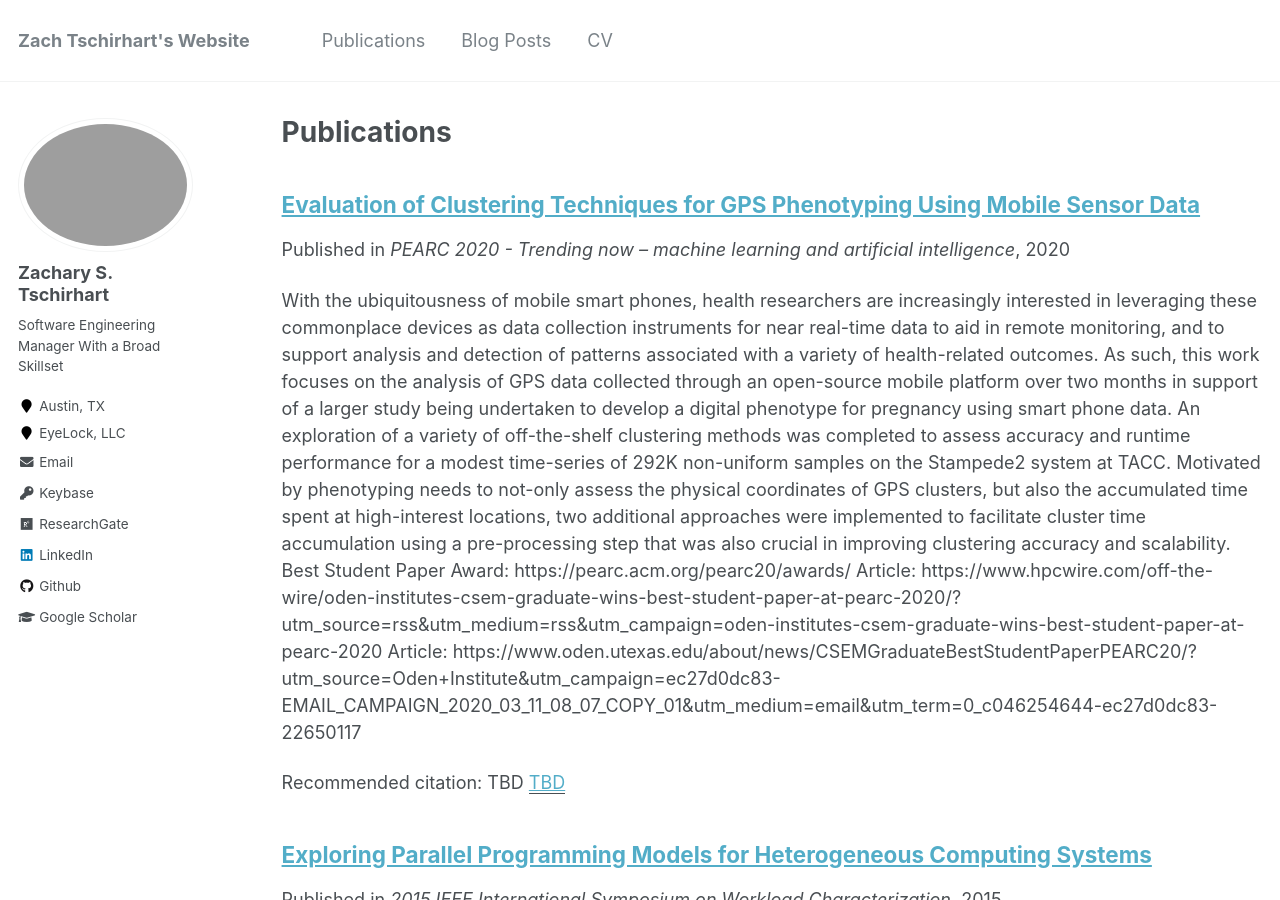
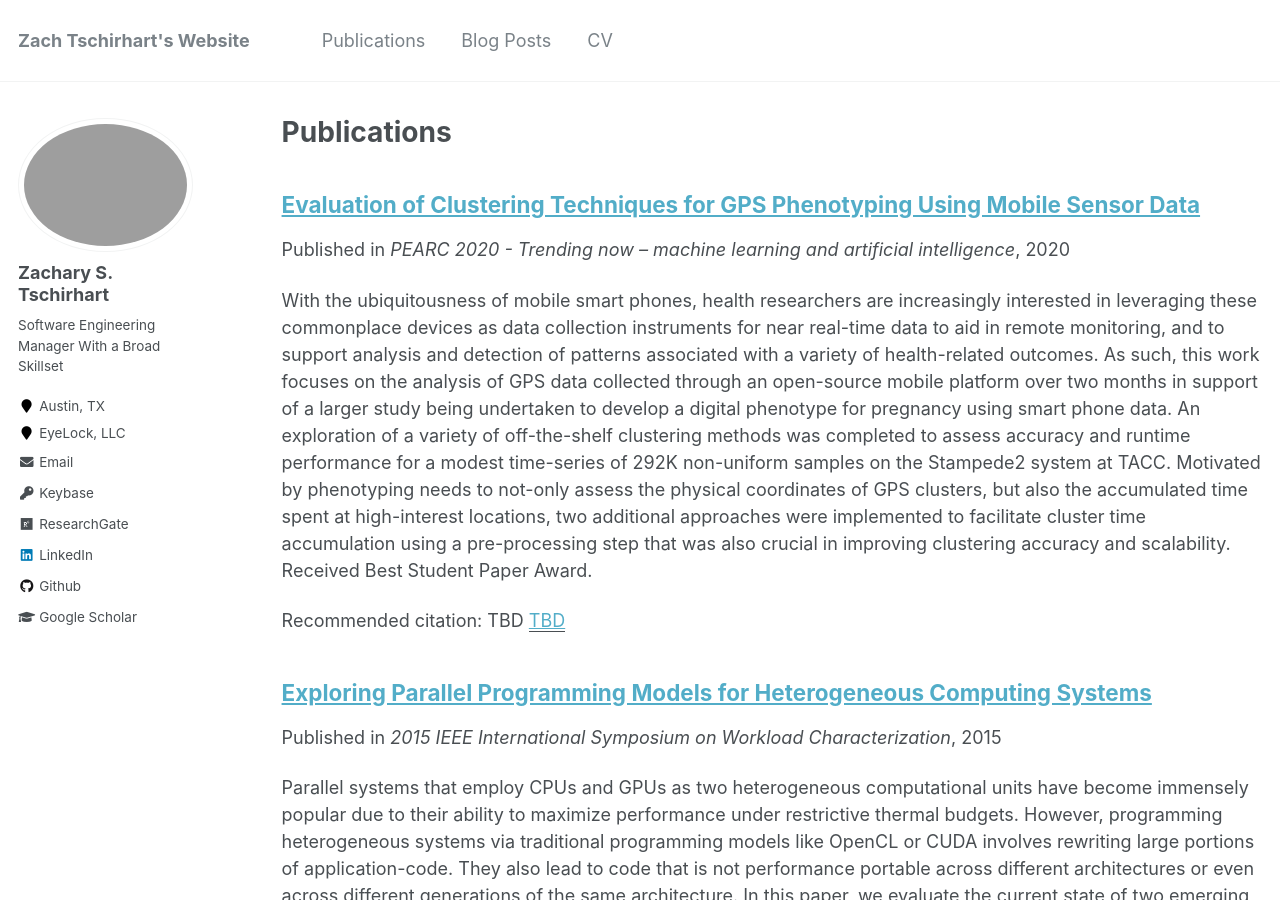
Before and after one commit to ztschir/ztschir.github.io, a Jekyll site: the page built from _pages/publications.md, in a window 1280 px wide and 900 px high. Built offline with Jekyll 4.4.1, drawn with Linux system fonts in a browser that asks for light colours.

Commit message:
Update 2020-07-26-evaluation-of-clustering-techniques-for-gps-phenotyping-using-mobile-sensor-data.md

```diff
--- a/_publications/2020-07-26-evaluation-of-clustering-techniques-for-gps-phenotyping-using-mobile-sensor-data.md
+++ b/_publications/2020-07-26-evaluation-of-clustering-techniques-for-gps-phenotyping-using-mobile-sensor-data.md
@@ -4,12 +4,7 @@ collection: publications
 permalink: /publication/2020-07-26-evaluation-of-clustering-techniques-for-gps-phenotyping-using-mobile-sensor-data
 excerpt: 'With the ubiquitousness of mobile smart phones, health researchers are increasingly interested in leveraging these commonplace devices as data collection instruments for near real-time data to aid in remote monitoring, and to support analysis and detection of patterns associated with a variety of health-related outcomes. As such, this work focuses on the analysis of GPS data collected through an open-source mobile platform over two months in support of a larger study being undertaken to develop a digital phenotype for pregnancy using smart phone data.
 
-An exploration of a variety of off-the-shelf clustering methods was completed to assess accuracy and runtime performance for a modest time-series of 292K non-uniform samples on the Stampede2 system at TACC. Motivated by phenotyping needs to not-only assess the physical coordinates of GPS clusters, but also the accumulated time spent at high-interest locations, two additional approaches were implemented to facilitate cluster time accumulation using a pre-processing step that was also crucial in improving clustering accuracy and scalability.
-
-Best Student Paper Award: https://pearc.acm.org/pearc20/awards/
-Article: https://www.hpcwire.com/off-the-wire/oden-institutes-csem-graduate-wins-best-student-paper-at-pearc-2020/?utm_source=rss&utm_medium=rss&utm_campaign=oden-institutes-csem-graduate-wins-best-student-paper-at-pearc-2020
-Article: https://www.oden.utexas.edu/about/news/CSEMGraduateBestStudentPaperPEARC20/?utm_source=Oden+Institute&utm_campaign=ec27d0dc83-EMAIL_CAMPAIGN_2020_03_11_08_07_COPY_01&utm_medium=email&utm_term=0_c046254644-ec27d0dc83-22650117
-'
+An exploration of a variety of off-the-shelf clustering methods was completed to assess accuracy and runtime performance for a modest time-series of 292K non-uniform samples on the Stampede2 system at TACC. Motivated by phenotyping needs to not-only assess the physical coordinates of GPS clusters, but also the accumulated time spent at high-interest locations, two additional approaches were implemented to facilitate cluster time accumulation using a pre-processing step that was also crucial in improving clustering accuracy and scalability. Received Best Student Paper Award.'
 date: 2020-07-26
 venue: 'PEARC 2020 - Trending now – machine learning and artificial intelligence'
 paperurl: 'TBD'
@@ -20,3 +15,7 @@ With the ubiquitousness of mobile smart phones, health researchers are increasin
 An exploration of a variety of off-the-shelf clustering methods was completed to assess accuracy and runtime performance for a modest time-series of 292K non-uniform samples on the Stampede2 system at TACC. Motivated by phenotyping needs to not-only assess the physical coordinates of GPS clusters, but also the accumulated time spent at high-interest locations, two additional approaches were implemented to facilitate cluster time accumulation using a pre-processing step that was also crucial in improving clustering accuracy and scalability.
 
 Best Student Paper Award: https://pearc.acm.org/pearc20/awards/
+
+Article: https://www.hpcwire.com/off-the-wire/oden-institutes-csem-graduate-wins-best-student-paper-at-pearc-2020/?utm_source=rss&utm_medium=rss&utm_campaign=oden-institutes-csem-graduate-wins-best-student-paper-at-pearc-2020
+
+Article: https://www.oden.utexas.edu/about/news/CSEMGraduateBestStudentPaperPEARC20/?utm_source=Oden+Institute&utm_campaign=ec27d0dc83-EMAIL_CAMPAIGN_2020_03_11_08_07_COPY_01&utm_medium=email&utm_term=0_c046254644-ec27d0dc83-22650117
```
